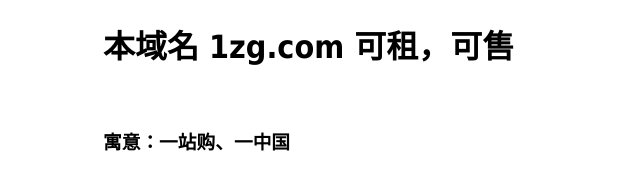
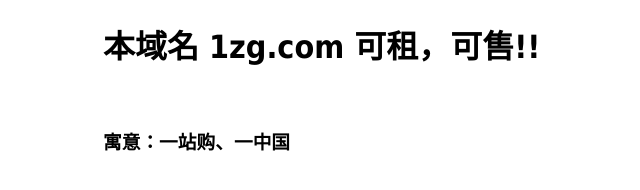
Before and after one commit to junmaqiang/1zg.github.io, a plain HTML site: page index.html in a window 1280 px wide. Shown: the full height of the page, 257-897 px from the left. Drawn offline with Linux system fonts and the light colour scheme.

Commit message:
20220825-01

```diff
--- a/index.html
+++ b/index.html
@@ -16,7 +16,7 @@
 </head>
 <body>
     <p>
-        <h1>本域名 1zg.com 可租，可售</h1><br />
+        <h1>本域名 1zg.com 可租，可售!!</h1><br />
         <h3>寓意：一站购、一中国</h3>
     </p>
 </body>
```
